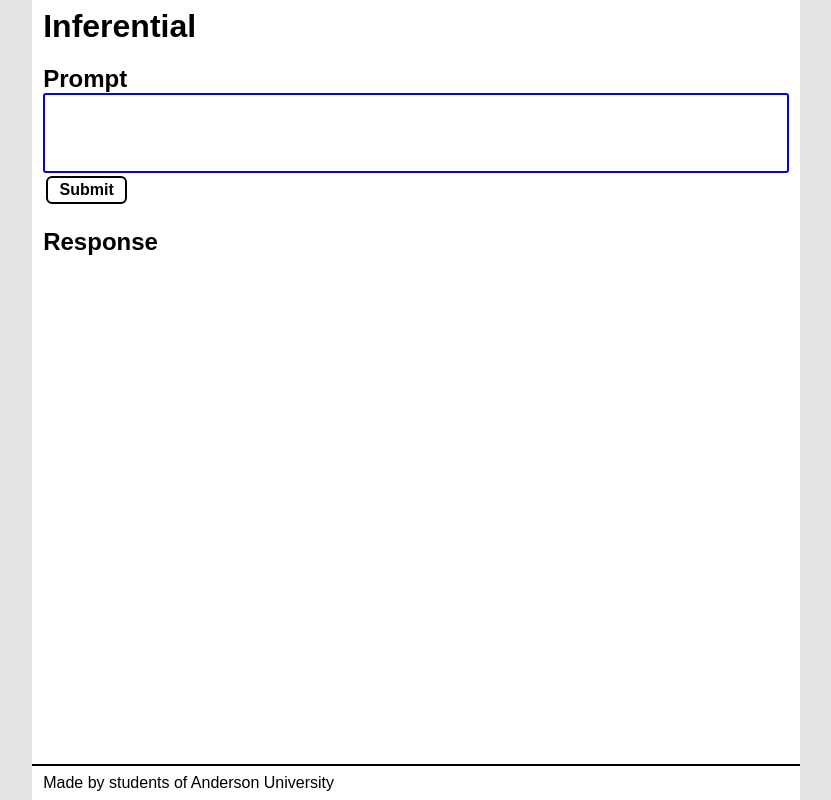
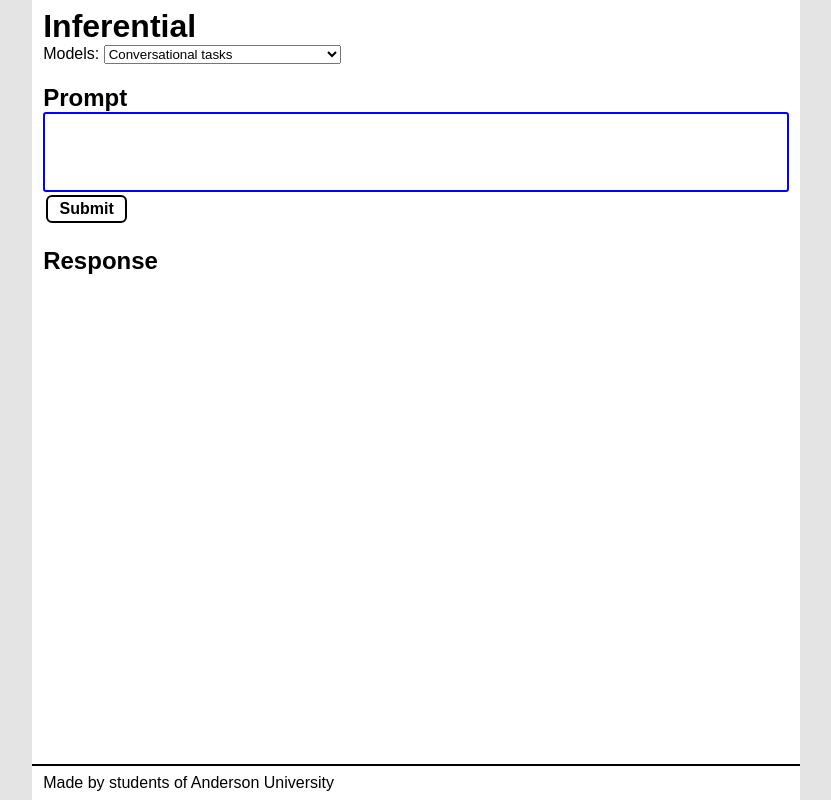
Before and after one commit to jncraton/inferential, a website: page templates/index.html in a window 1280 px wide. Shown: the whole page, without its empty margins (224-1055 px from the left). Drawn offline with Linux system fonts and the light colour scheme.

Commit message:
Add dropdown selection

```diff
--- a/static/data.js
+++ b/static/data.js
@@ -2,6 +2,7 @@
 const button = document.getElementById('submitButton')
 const output = document.getElementById('outputResponse')
 const input = document.getElementById('input')
+const modelSelect = document.getElementById('models')
 
 // Event Listners
 button.addEventListener('click', submitButton)
@@ -10,6 +11,21 @@
   if (e.key === 'Enter' && !e.shiftKey) {
     e.preventDefault()
     submitButton()
+  }
+})
+
+modelSelect.addEventListener('change', event => {
+  const model = event.target.value
+  if (model == 'Conversational tasks') {
+    // fastchat-t5-3b-v1.0
+  } else if (model == 'Coding tasks') {
+    // codet5p-220m-py
+  } else if (model == 'Creative writing tasks') {
+    // LaMini-GPT-124M
+  } else if (model == 'Large tasks') {
+    // flan-alpaca-gpt4-xl
+  } else if (model == 'Summarization and translation tasks') {
+    // flan-t5-xl
   }
 })
 
--- a/static/style.css
+++ b/static/style.css
@@ -79,3 +79,9 @@
 input {
   font: inherit;
 }
+
+.left {
+  word-wrap: break-word;
+  max-width: 100%;
+  text-align: left;
+}
--- a/templates/index.html
+++ b/templates/index.html
@@ -31,6 +31,18 @@
   <body>
     <main>
       <h1>Inferential</h1>
+      <div class="left">
+        <label class="left" for="models">Models:</label>
+        <select id="models">
+          <option value="Conversational tasks">Conversational tasks</option>
+          <option value="Coding tasks">Coding tasks</option>
+          <option value="Creative writing tasks">Creative writing tasks</option>
+          <option value="Large tasks">Large tasks</option>
+          <option value="Summarization and translation tasks">
+            Summarization and translation tasks
+          </option>
+        </select>
+      </div>
 
       <h2><label for="input">Prompt</label></h2>
       <textarea id="input" name="input" autofocus></textarea>
```
